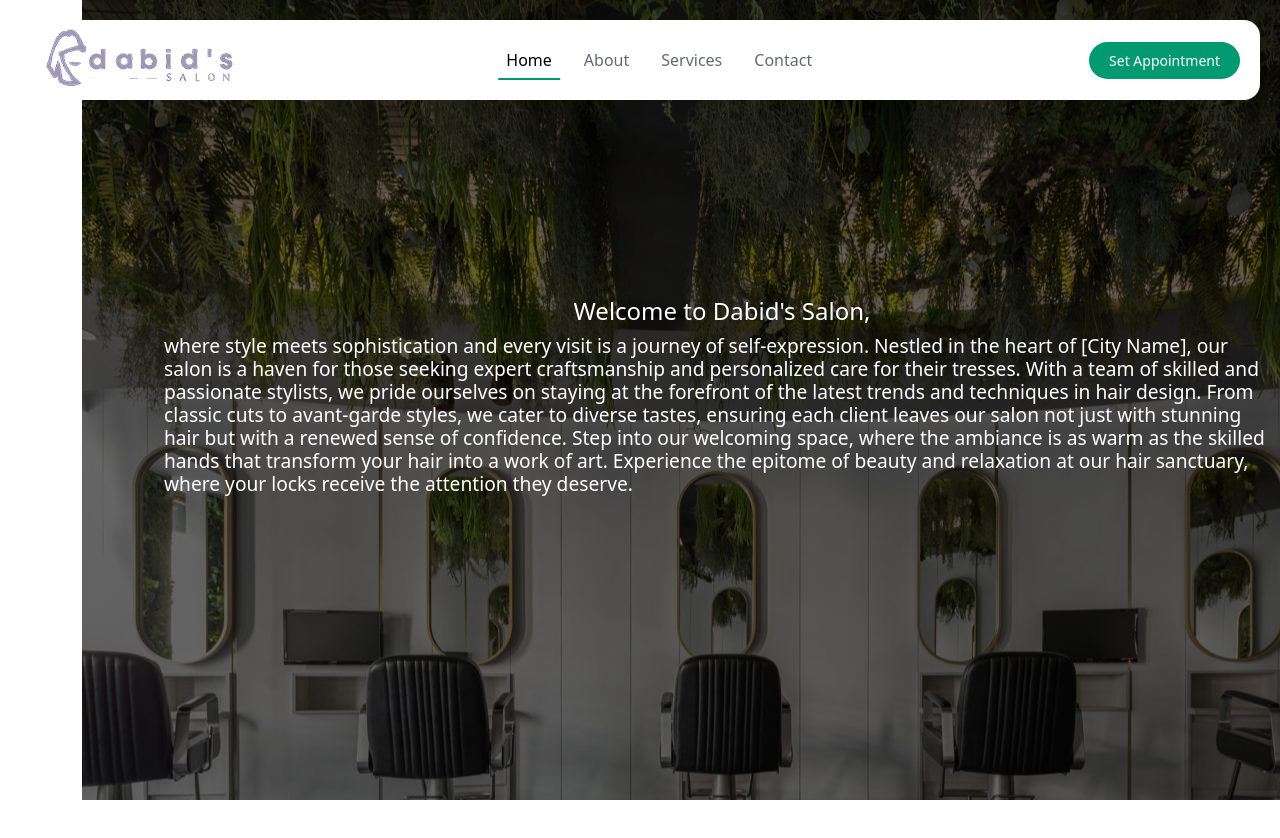
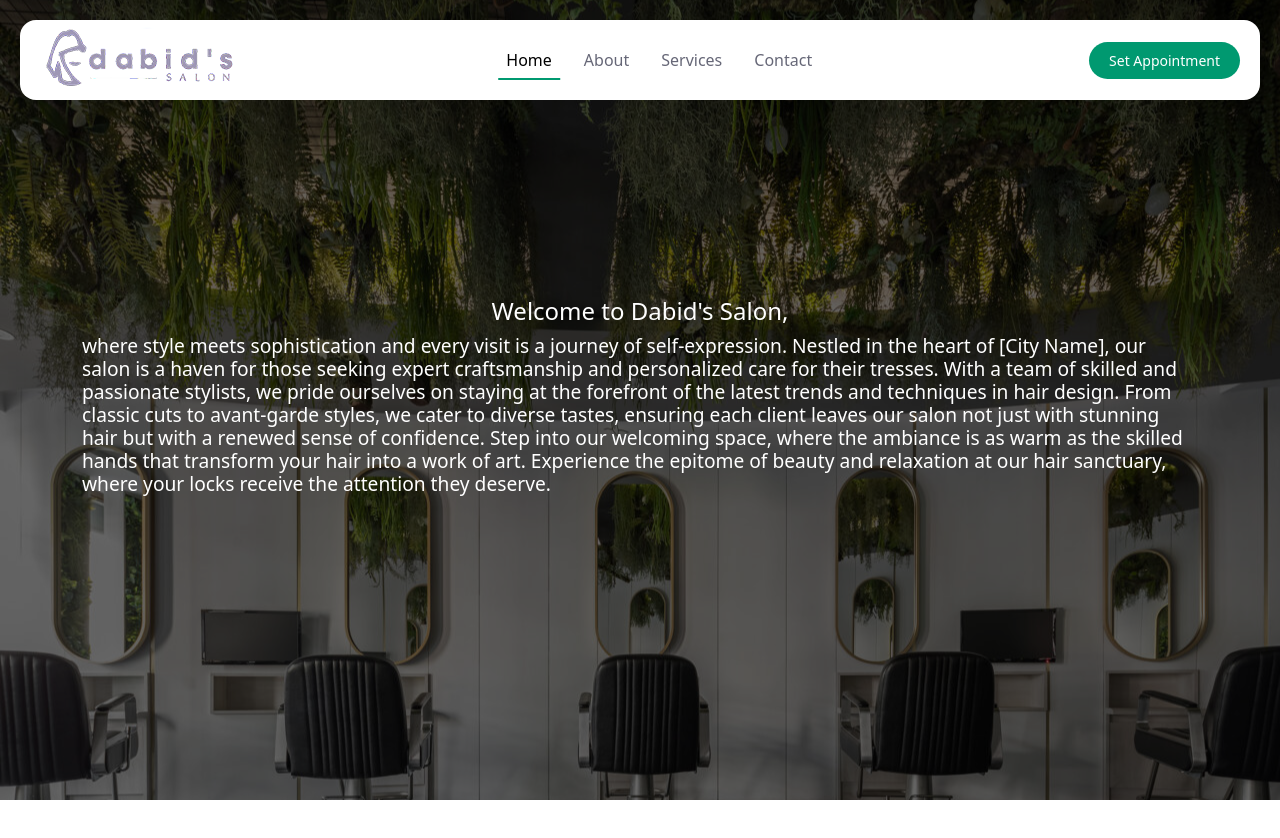
Before and after one commit to LucNotFound/Landing-Page, a plain HTML site: page index.html in a window 1280 px wide. Shown: the top 838 px of the page. Drawn offline with nearby package versions, Linux system fonts and the light colour scheme.

Commit message:
IDK what just happened

```diff
--- a/index.html
+++ b/index.html
@@ -76,7 +76,7 @@
     <!-- End of NavBar -->
 
     <!-- Home Section -->
-    <div class="section-container container">
+    <div class="section-container">
       <div class="home-section" id="home">
         <div
           class="home-container container d-flex align-items-center justify-content-center fs-1 text-white flex-column"
--- a/style.css
+++ b/style.css
@@ -1,8 +1,7 @@
-body{
-    width: 100%;
-    height: 1000vh;
+body {
+  width: 100%;
+  height: 1000vh;
 }
-
 
 .navbar {
   background-color: #fff;
@@ -73,10 +72,9 @@ body{
 }
 
 .home-section {
-  background: url(hero-bg.jpg) no-repeat center;
+  background: url(home-bg.jpg) no-repeat center;
   background-size: cover;
   width: 100%;
-
   position: fixed;
 }
 
```
Also changed, not shown: home-bg.jpg (renamed from hero-bg.jpg).
